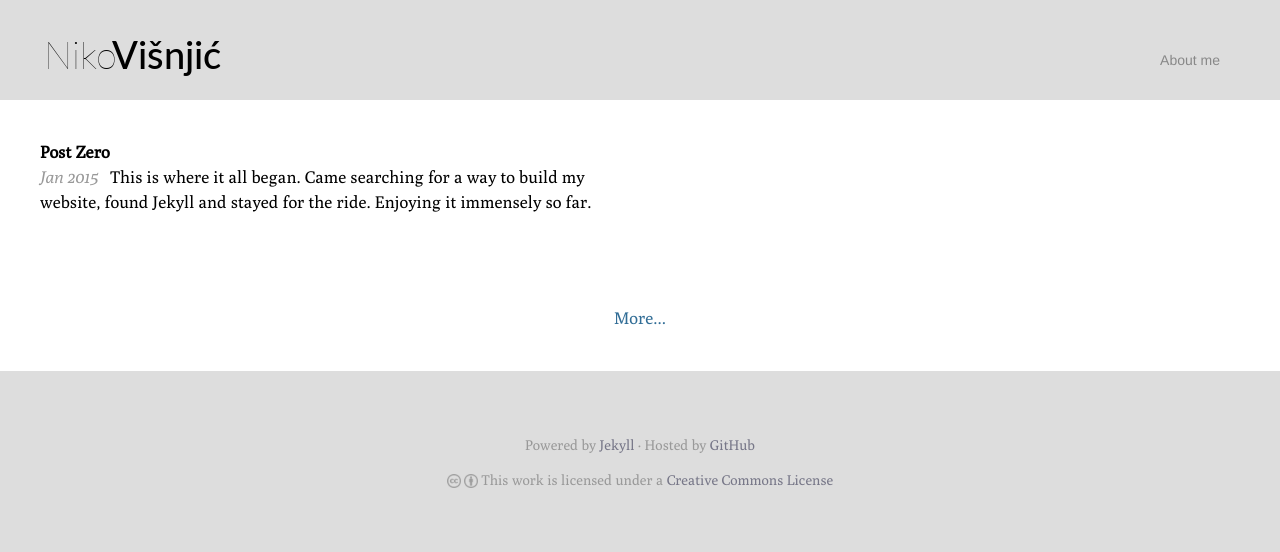
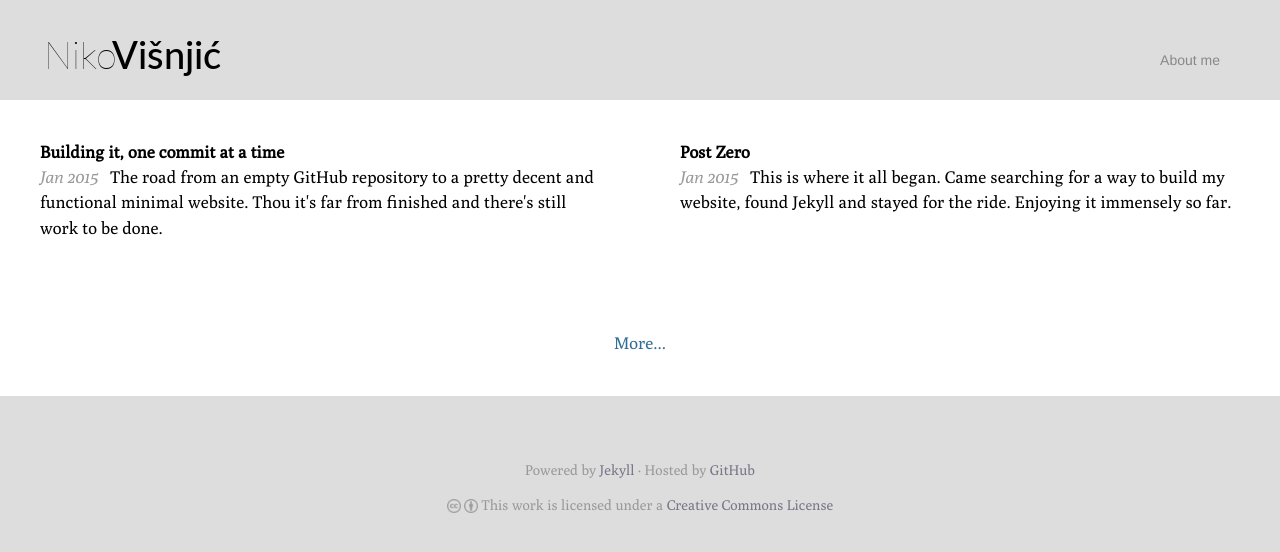
Before and after one commit to nvisnjic/nvisnjic.github.com, a Jekyll site: the page built from index.html, in a window 1280 px wide. Shown: the top 552 px of the page. Built offline with Jekyll 4.4.1, drawn with Linux system fonts in a browser that asks for light colours; Markdown is read by kramdown in place of the engine named in the settings; some of the changed lines change nothing that is shown.

Commit message:
second post up, looking good

```diff
--- a/_posts/2015-01-01-post-zero.md
+++ b/_posts/2015-01-01-post-zero.md
@@ -2,7 +2,7 @@
 title: "Post Zero"
 description: "This is where it all began. Came searching for a way to build my website, found Jekyll and stayed for the ride. Enjoying it immensely so far."
 layout: post
-tags: jekyll, website
+tags: Jekyll
 category: website
 comments: no
 ---
--- /dev/null
+++ b/_posts/2015-01-08-new-construction-options.md
@@ -0,0 +1,43 @@
+---
+title: "Building it, one commit at a time"
+description: "The road from an empty GitHub repository to a pretty decent and
+functional minimal website. Thou it's far from finished and there's still
+work to be done."
+layout: post
+tags: Jekyll, GitHub
+category:  website
+comments: no
+---
+
+Its taken me forever to create a website, mostly because I didn’t like all of
+the platforms out there. Alas, I've found one I can call my own.
+
+
+<img src="http://jekyllrb.com/img/logo-2x.png" align="right" width="40%">
+As you might have noticed, this small site of mine is 'live and kicking and
+I'd like to think that it was built on solid foundations, using
+[Jekyll](http://jekyllrb.com/) as the static website generator of choice
+and hosted enthusiastically on [GitHub Pages](https://pages.github.com/).
+
+It's an awesome combination and I recommend it to anyone that's in search
+for a simple, yet effective way to get themselves on the binary encoded fields
+of the Internet.
+
+While it's simplicity requires sites to be static (which is a good thing!),
+dynamic content can be side-loaded via JavaScript or some other means, which
+means there's no need to cry for the loss of comments or search. I'll address
+the latter in some future post with a bit of a twist of my own.
+
+Bringing the pieces together, I used the code from <http://rsms.me/>, borrowing
+heavily from his styling and layout (eventually I'll give it a dash of
+uniqueness). I really liked the more subtle theme of it and the way it nicely
+scales to mobile devices. You can find Rasmus's brilliant work
+[here](https://github.com/rsms/rsms.github.com).
+
+In case someone wants to dig into the code on which this site is run, which is
+a distilled and simplified version of the previous code, you can find the base
+code without my posts right
+[here](https://github.com/nvisnjic/jekyll-web-basic).
+
+
+Happy coding
```
